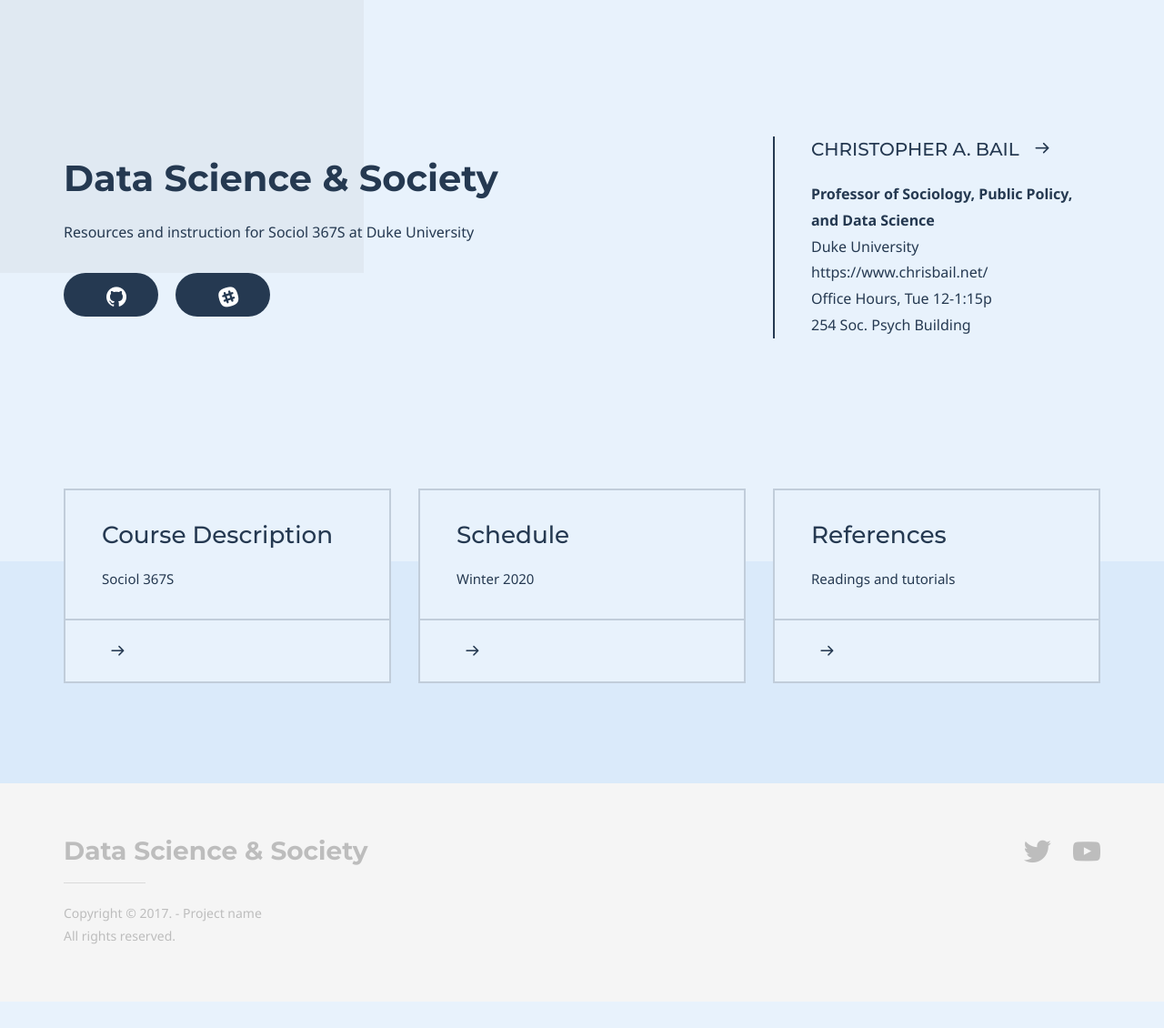
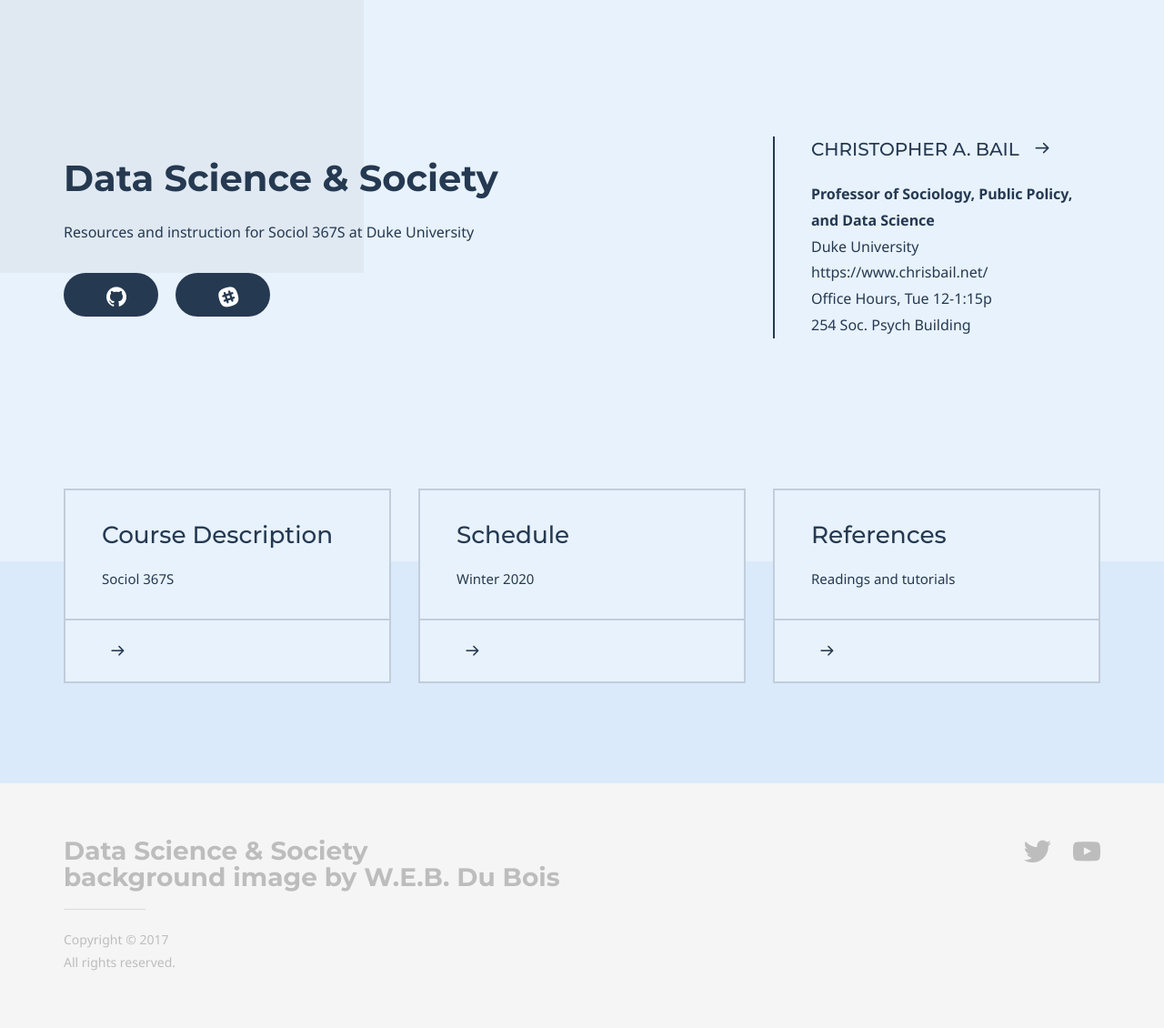
Before and after one commit to dssoc/dssoc.github.io, a Jekyll site: the page built from index.md, in a window 1280 px wide. Shown: the whole page at 91% size. Built offline with Jekyll 4.4.1, drawn with Linux system fonts in a browser that asks for light colours; some web fonts are replaced; before the commit the page ends 1101 px from its top, so only the background shows below that.

Commit message:
add du bois credit to footer

```diff
--- a/_config.yml
+++ b/_config.yml
@@ -18,9 +18,9 @@
     footer:
         content:
             logo:
-                text: Data Science & Society
+                text: Data Science & Society <br> background image by W.E.B. Du Bois
                 image:
-            copyright: Copyright &copy; 2017. - Project name <br>All rights reserved.
+            copyright: Copyright &copy; 2017 <br>All rights reserved.
         social_list:
             - network_name: twitter
               profile_url: '#'
```
